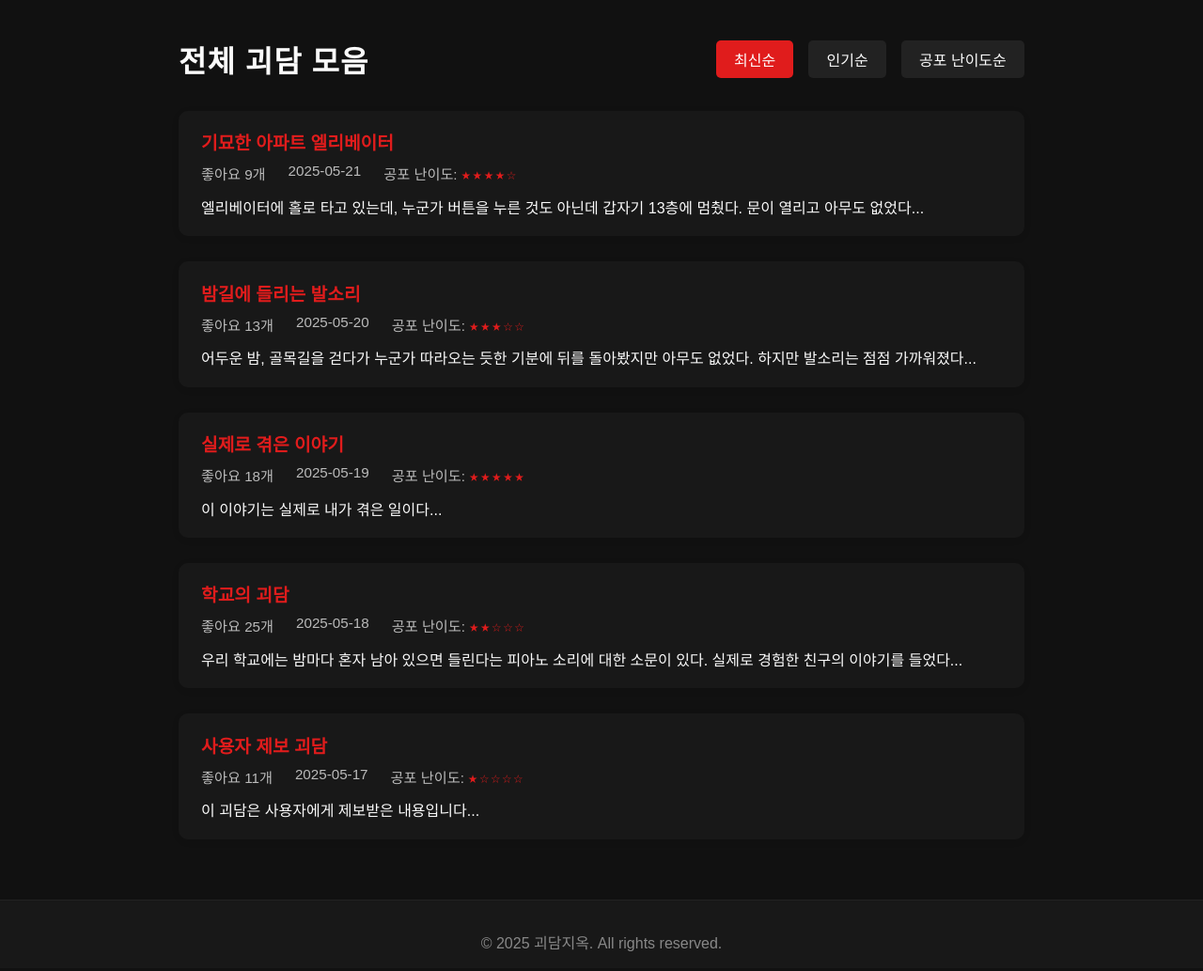
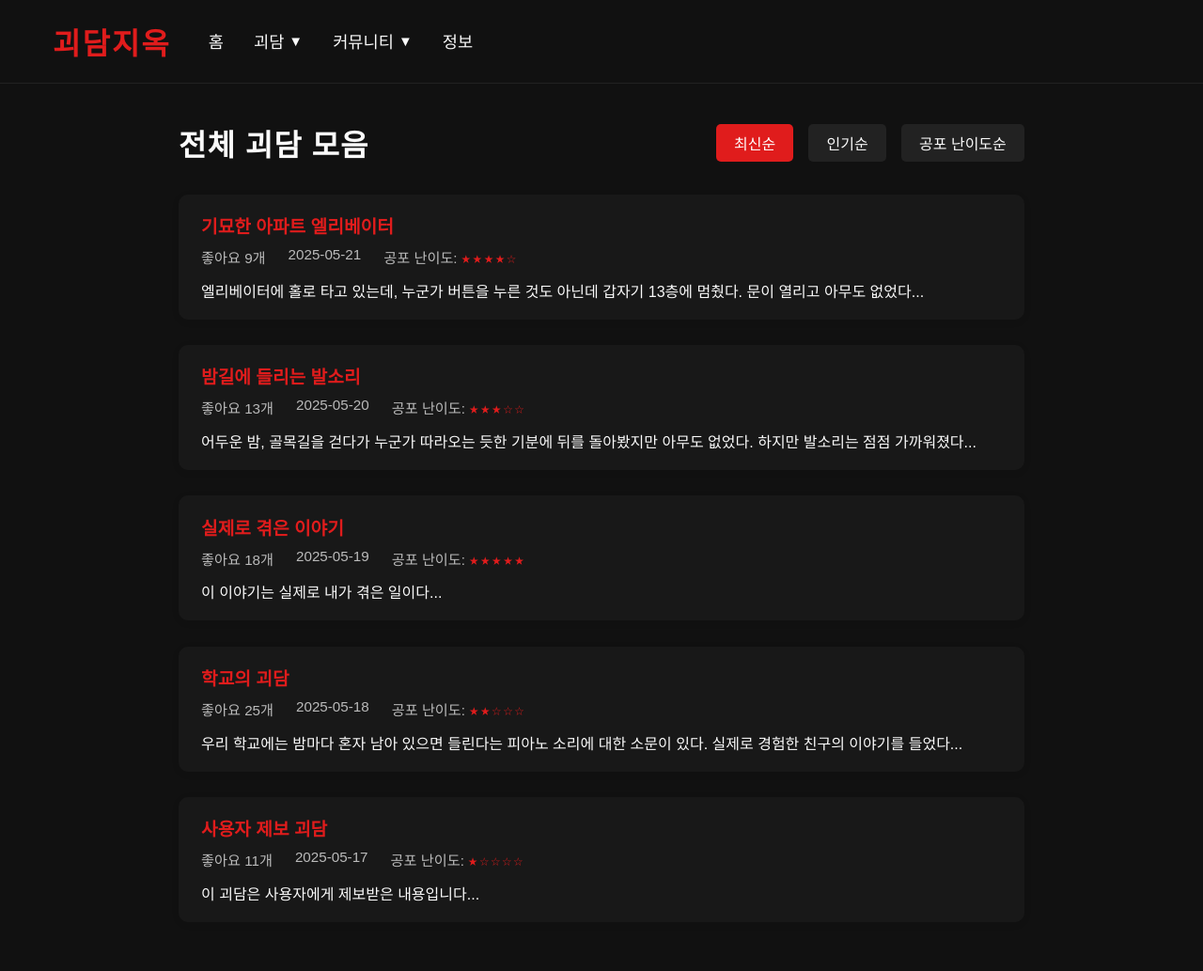
Before and after one commit to hello5319/1-1_cpl, a plain HTML site: page urban.html in a window 1280 px wide. Shown: the top 1033 px of the page at 94% size. Drawn offline with Linux system fonts and the light colour scheme.

Commit message:
Update urban.html

```diff
--- a/urban.html
+++ b/urban.html
@@ -8,7 +8,45 @@
   <script src="urban.js" defer></script>
 </head>
 <body>
-  <div id="headerContainer"></div>
+  <header>
+    <div class="header-inner">
+      <div style="display: flex; align-items: center;">
+        <div id="menuContainer"></div>
+        <a href="index.html" class="logo">괴담지옥</a>
+        <nav>
+          <ul class="gnb">
+            <li><a href="index.html">홈</a></li>
+            <li id="urbanMenu">
+              <div class="dropdown" tabindex="0">
+                <a href="urban.html">괴담</a>
+                <span class="dropdown-arrow">&#9660;</span>
+              </div>
+              <div class="submenu">
+                <a href="urban.html?filter=all">전체 괴담 모음</a>
+                <a href="urban.html?filter=korea">한국 괴담</a>
+                <a href="urban.html?filter=foreign">해외 괴담</a>
+                <a href="urban.html?filter=true">실화 이야기</a>
+                <a href="urban.html?filter=user">사용자 제보 괴담</a>
+              </div>
+            </li>
+            <li id="communityMenu">
+              <div class="dropdown" tabindex="0">
+                <a href="community.html">커뮤니티</a>
+                <span class="dropdown-arrow">&#9660;</span>
+              </div>
+              <div class="submenu">
+                <a href="community.html?board=free">자유게시판</a>
+                <a href="community.html?board=notice">이벤트/공지</a>
+                <a href="community.html?board=archive">자료실</a>
+              </div>
+            </li>
+            <li><a href="about.html">정보</a></li>
+          </ul>
+        </nav>
+      </div>
+    </div>
+  </header>
+
   <main>
     <section style="max-width: 900px; margin: 2.5rem auto 0 auto; padding: 0 2rem;">
       <div class="urban-header">
```
